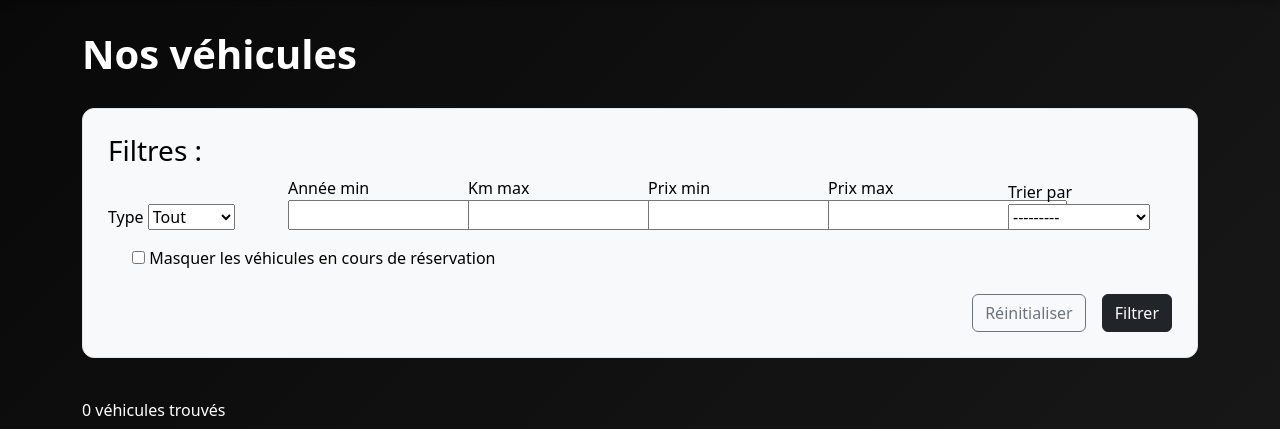
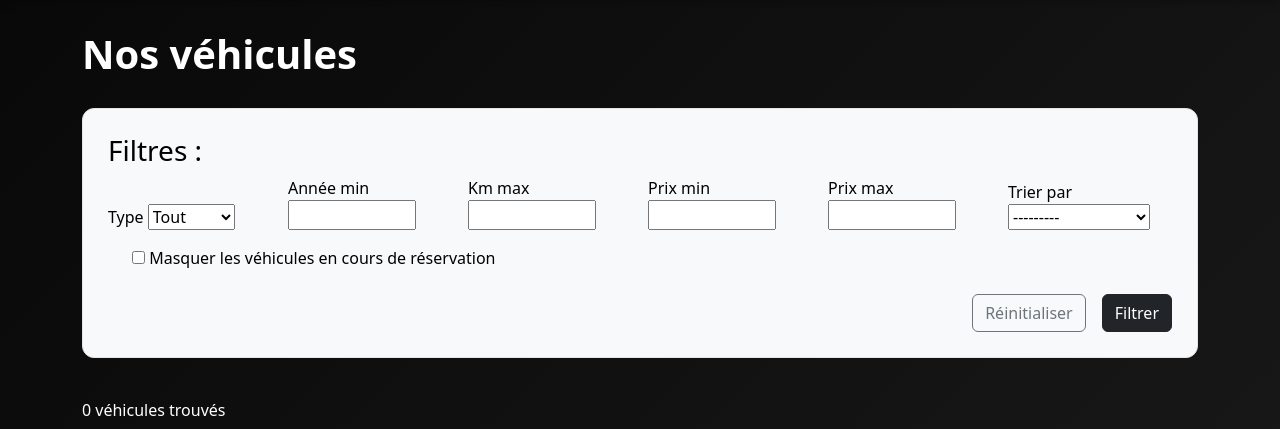
Before and after one commit to Krikcor/Stud-motors, a Django app: page /vehicles/ in a window 1280 px wide. Shown: the part 58-487 px from the top of the page. Run offline with Django 5.2, Linux system fonts and the light colour scheme; data that the repository does not hold is empty.

Commit message:
plus responsif

```diff
--- a/src/dashboard/templates/dashboard/change_vehicle_type.html
+++ b/src/dashboard/templates/dashboard/change_vehicle_type.html
@@ -75,6 +75,7 @@
     text-align: center;
     margin-top: 20px;
 }
+
 </style>
 
 <div class="change-type-container">
--- a/src/vehicles/templates/vehicles/vehicle_list.html
+++ b/src/vehicles/templates/vehicles/vehicle_list.html
@@ -164,6 +164,36 @@ label{
 
     h3{color:black;}
 
+    @media (min-width: 991px) and (max-width: 1399px) {
+
+    input{
+    max-width:8em;
+    }
+}
+
+    @media (min-width: 767px) and (max-width: 990px) {
+
+    input, select{
+    max-width:6em;
+    }
+}
+input[type=number] {
+    -moz-appearance: textfield;
+}
+
+/* Chrome */
+input::-webkit-inner-spin-button,
+input::-webkit-outer-spin-button {
+	-webkit-appearance: none;
+	margin:0;
+}
+
+/* Opéra*/
+input::-o-inner-spin-button,
+input::-o-outer-spin-button {
+	-o-appearance: none;
+	margin:0
+}
 </style>
 
 
@@ -205,7 +235,7 @@ label{
                 {{ filter.form.max_price }}
             </div>
 
-            <div class="col-md-2">
+            <div class="col-md-2 trierpar">
                 <label>Trier par</label>
                 {{ filter.form.order_by }}
             </div>
```
Also changed, not shown: src/dashboard/templates/dashboard/create_vehicle.html (+16 -0 lines), src/dashboard/templates/dashboard/modif_vehicle.html (+17 -0 lines).
